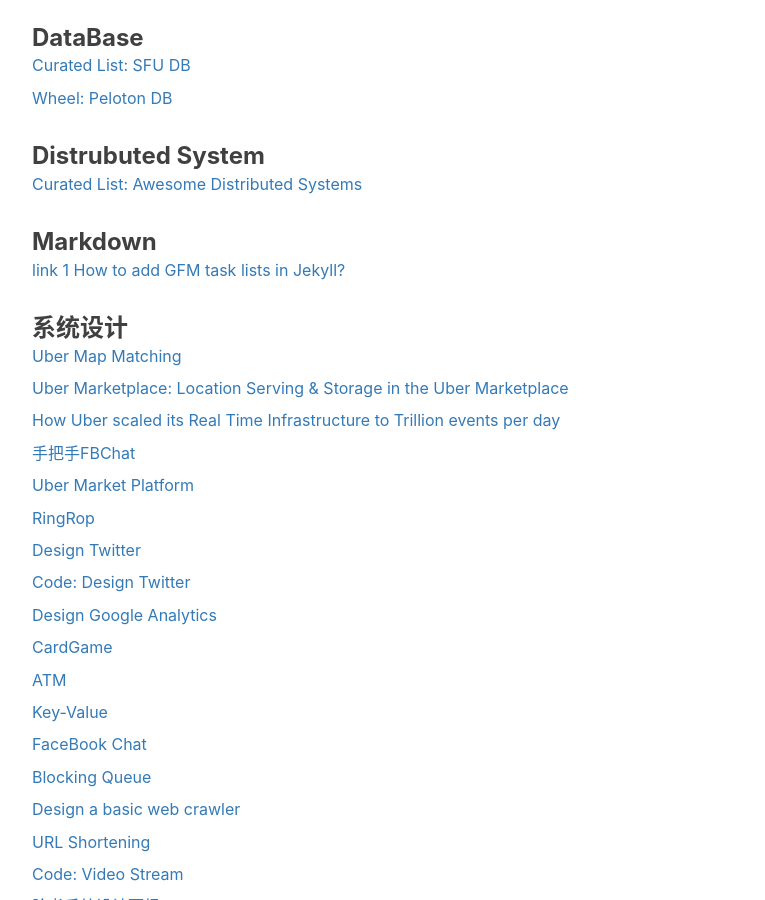
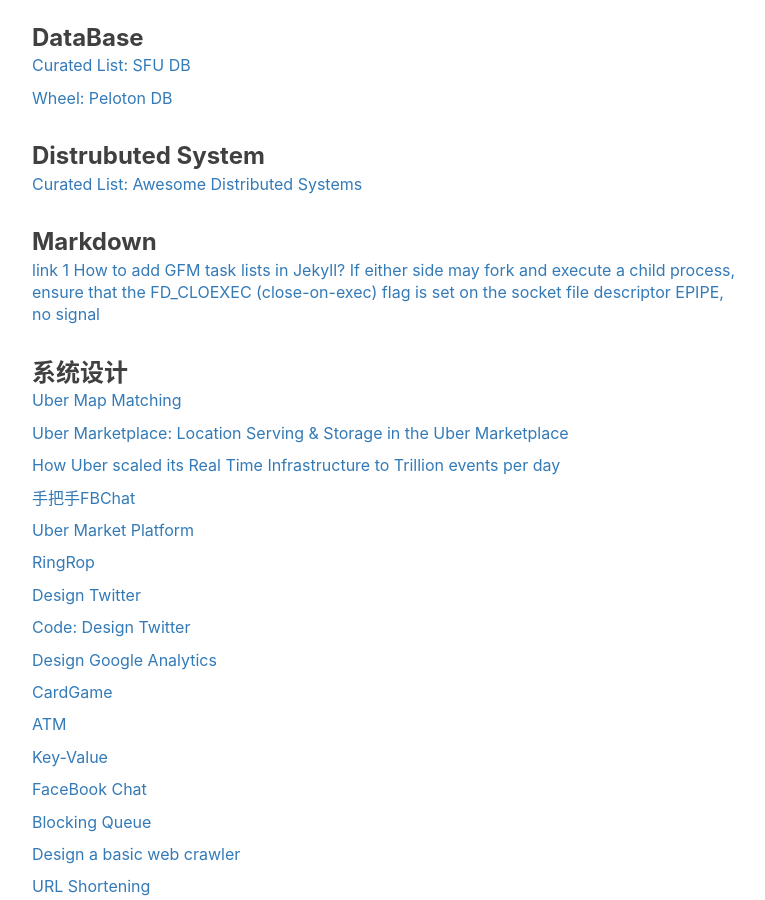
Before and after one commit to wirybeaver/wirybeaver.github.io, a Jekyll site: the page built from _posts/2017-08-19-other-scracth.md, in a window 1280 px wide and 900 px high, scrolled down 1959 px. Shown: the whole window, without its empty margins (233-998 px from the left). Built offline with Jekyll 4.4.1, drawn with Linux system fonts in a browser that asks for light colours; nearby versions of some CDN libraries; comment, search, counter and statistics services are not loaded.

Commit message:
Update 2017-08-19-other-scracth.md

```diff
--- a/_posts/2017-08-19-other-scracth.md
+++ b/_posts/2017-08-19-other-scracth.md
@@ -95,6 +95,8 @@
 [link 1](https://segmentfault.com/a/1190000010223222)
 [How to add GFM task lists in Jekyll?
 ](https://stackoverflow.com/questions/47788154/how-to-add-gfm-task-lists-in-jekyll)
+[If either side may fork and execute a child process, ensure that the FD_CLOEXEC (close-on-exec) flag is set on the socket file descriptor](https://stackoverflow.com/questions/2235938/what-can-cause-a-spontaneous-epipe-error-without-either-end-calling-close-or-c)
+[EPIPE, no signal](https://cboard.cprogramming.com/c-programming/67822-socket-send-exits-app-unexceptively.html)
 
 ### 系统设计
 
```
